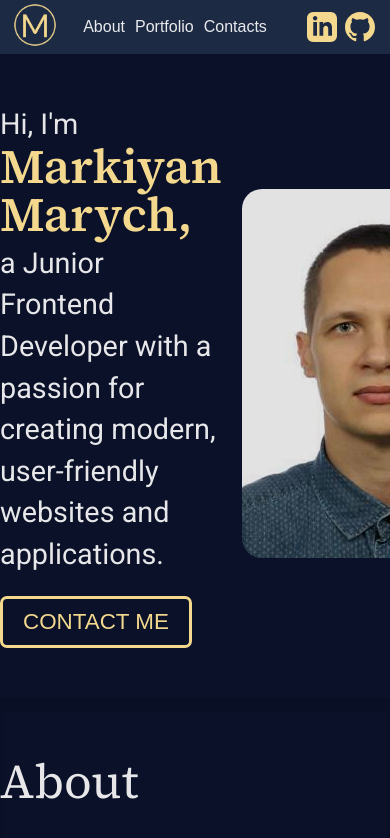
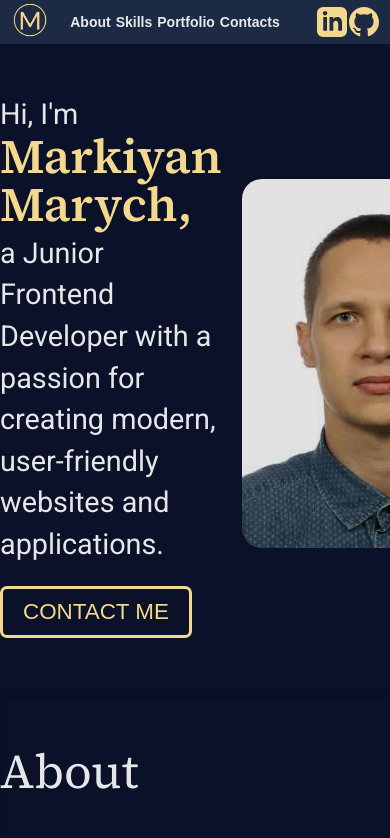
Before and after one commit to MarkiMark01/portfolio_vite_sass, a React (Vite) app: page / in a window 390 px wide. Shown: the top 838 px of the page. Built offline with nearby package versions, Linux system fonts and the light colour scheme.

Commit message:
updated App

```diff
--- a/src/App.jsx
+++ b/src/App.jsx
@@ -15,14 +15,16 @@ function App() {
       <section id="myabout">
         <About />
       </section>
-      <Skills />
+      <section id="myskills">
+        <Skills />
+      </section>
       <section id="myportfolio">
         <Portfolio />
       </section>
       <section id="mycontacts">
         <Contacts />
       </section>
-      <Footer/>
+      <Footer />
     </main>
   );
 }
--- a/src/components/pages/header/Header.jsx
+++ b/src/components/pages/header/Header.jsx
@@ -16,6 +16,7 @@ const Header = () => {
       </a>
       <nav className={styles.navBar}>
         <a href="#myabout">About</a>
+        <a href="#myskills">Skills</a>
         <a href="#myportfolio">Portfolio</a>
         <a href="#mycontacts">Contacts</a>
       </nav>
--- a/src/components/pages/header/header.module.scss
+++ b/src/components/pages/header/header.module.scss
@@ -14,6 +14,8 @@
     justify-content: space-between;
     gap: 10px;
     color: rgba(255, 255, 255, 0.9);
+    font-size: 16px;
+    font-weight: 600;
 
     & a:hover {
       color: #2fc5f9;
@@ -24,8 +26,30 @@
     display: flex;
     justify-content: space-between;
     align-items: center;
-      width: 70px;
+    width: 80px;
     height: 40px;
     margin: 0 15px;
+
+  }
+
+  @media (max-width: 768px) {
+    .navBar {
+      gap: 5px;
+      font-size: 14px;
+    }
+
+    .navIcons {
+      width: 60px;
+    }
+
+    img {
+      width: 40px;
+      height: 40px;
     }
   }
+
+
+  @media (max-width: 480px) {
+
+  }
+}
--- a/src/components/pages/main/Main.jsx
+++ b/src/components/pages/main/Main.jsx
@@ -20,7 +20,7 @@ const Main = () => {
           Developer with a passion for creating modern, user-friendly websites
           and applications.
         </p>
-        <a href="" className={styles.btn}>
+        <a href="mailto:markiyan.marych@gmail.com" className={styles.btn}>
           CONTACT ME
         </a>
       </section>
```
Lines whose indentation alone changed are shown as unchanged.
